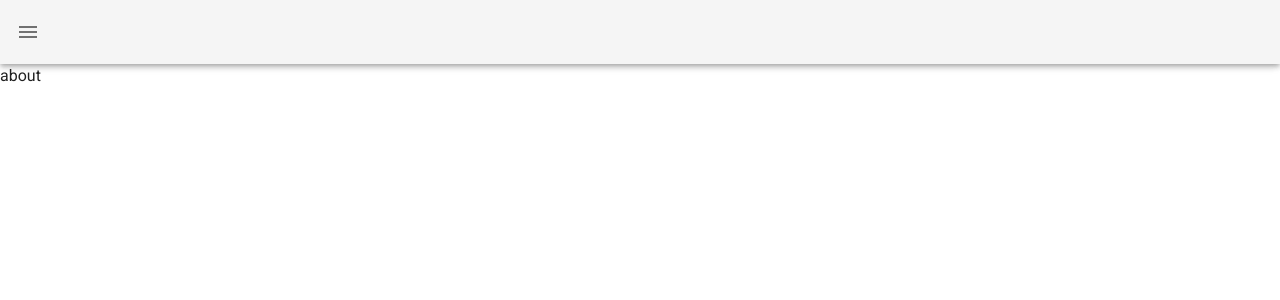
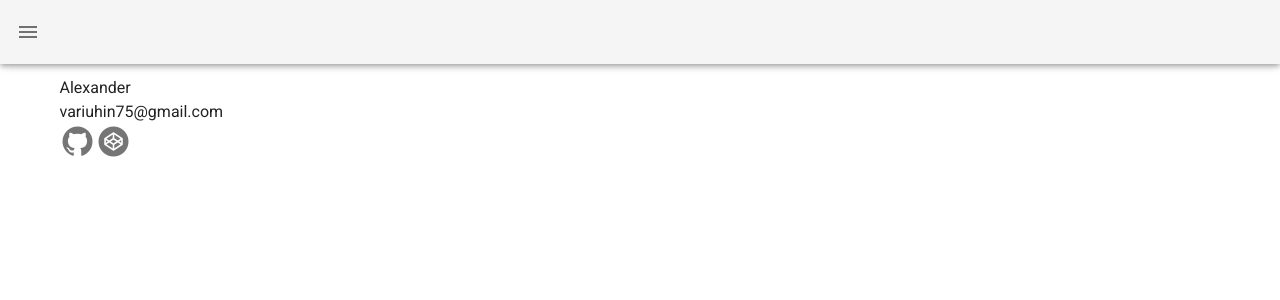
Before and after one commit to a413x/gallery, a Vue app: page /about in a window 1280 px wide. Shown: the top 300 px of the page. Built offline with nearby package versions, Linux system fonts and the light colour scheme; no server answers.

Commit message:
Fill the about page

```diff
--- a/src/views/About.vue
+++ b/src/views/About.vue
@@ -1,5 +1,13 @@
 <template>
-  <div class="about">
-    about
-  </div>
+  <v-container class="about">
+    <div>Alexander</div>
+    <div>variuhin75@gmail.com</div>
+
+    <v-btn icon href="https://github.com/a413x">
+      <v-icon large>mdi-github</v-icon>
+    </v-btn>
+    <v-btn icon href="https://codepen.io/a413x">
+      <v-icon large>mdi-codepen</v-icon>
+    </v-btn>
+  </v-container>
 </template>
```
